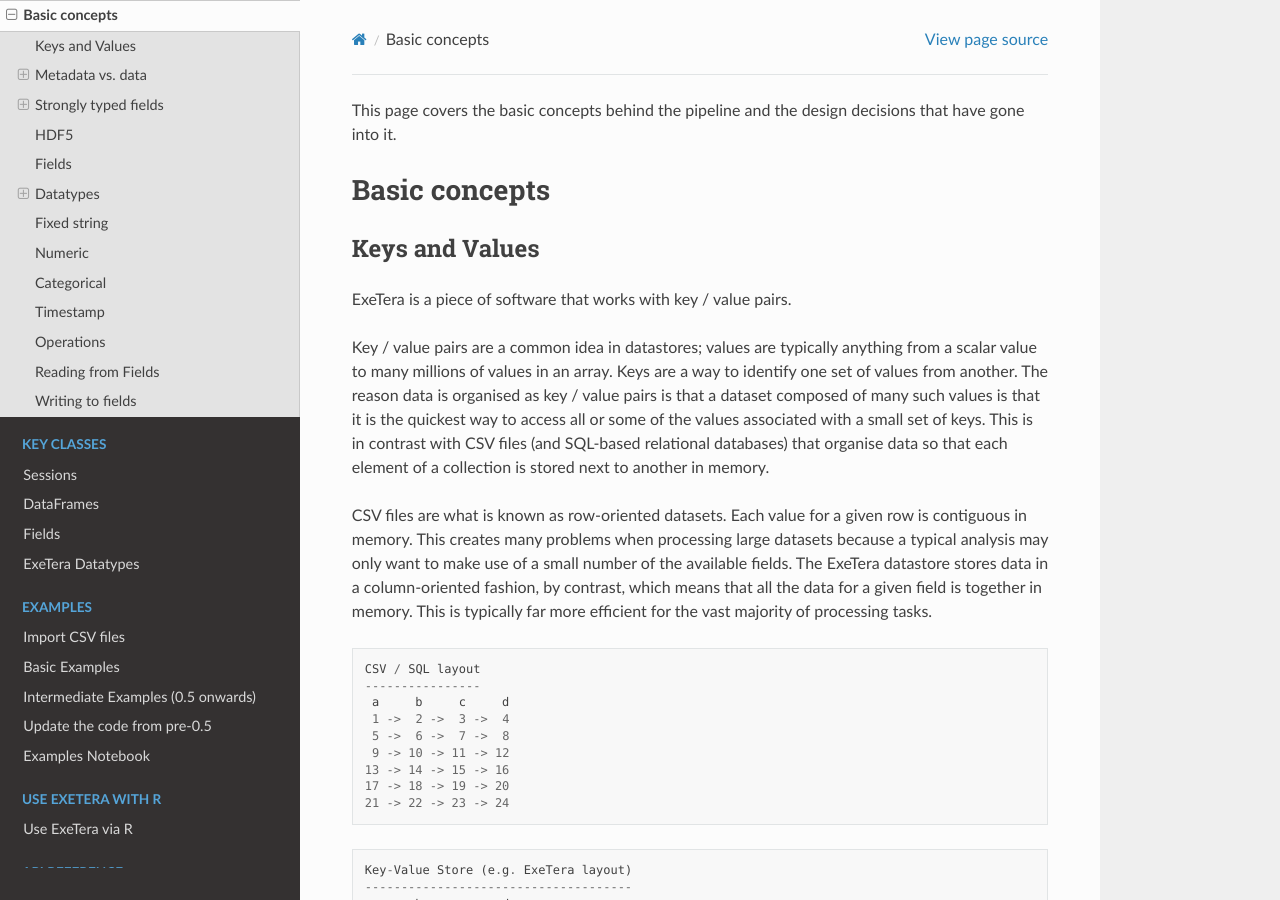
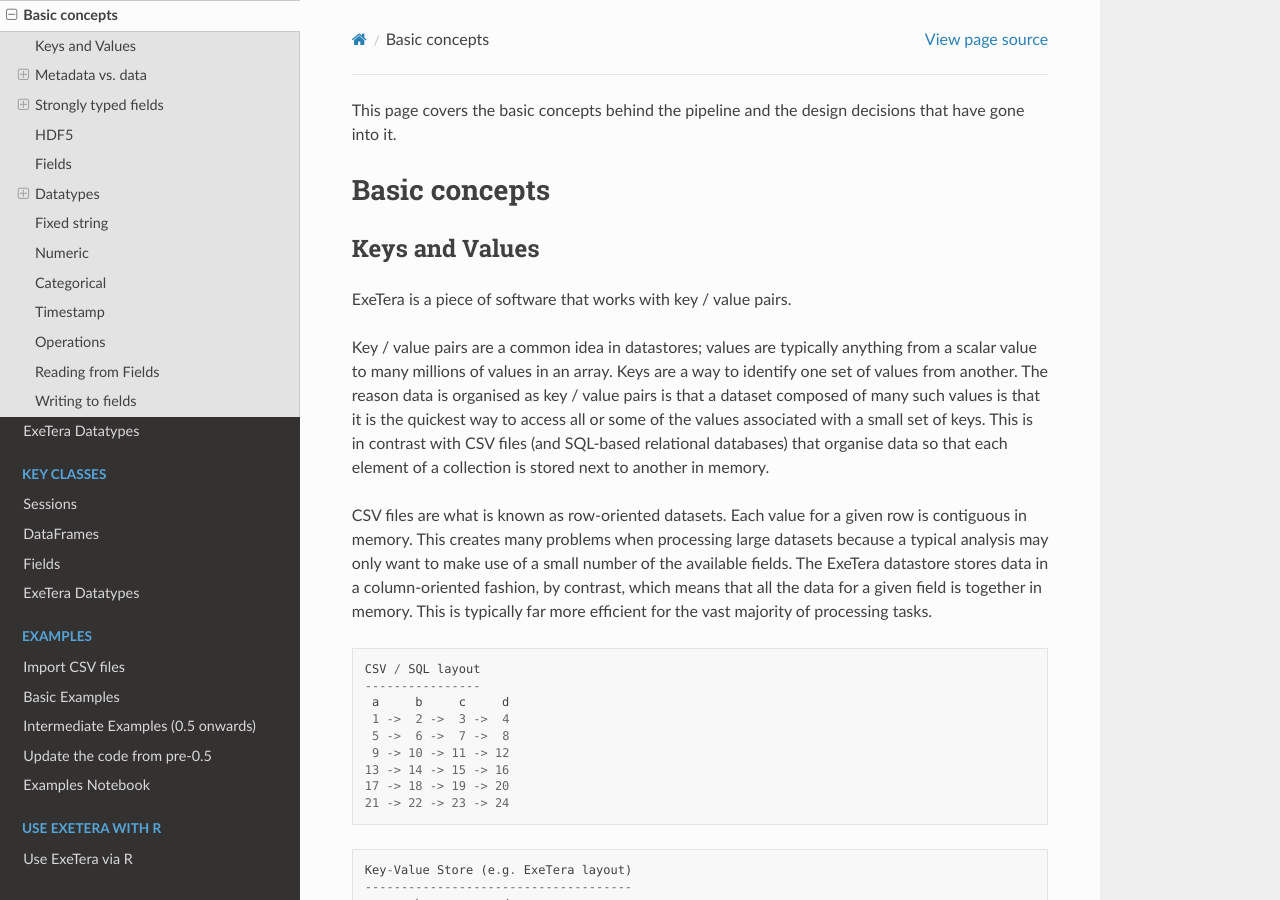
Before and after one commit to KCL-BMEIS/ExeTera, a Sphinx documentation site: the page built from docs/basic_concepts.md, in a window 1280 px wide and 900 px high. Built offline with Sphinx 7.4.7 and the Read the Docs theme 2.0.0, drawn with Linux system fonts in a browser that asks for light colours; pages that are not in the unit, such as notebooks, are missing from menus.

Commit message:
minor update on links

````diff
--- a/docs/basic_concepts.md
+++ b/docs/basic_concepts.md
@@ -149,9 +149,9 @@
 ## Writing to fields
 Fields are written to in one of three ways:
 
- * one or more calls to `write_part`, followed by `flush`
- * a single call to `write`
- * writing to the data member, if overwriting existing contents but maintaining the field length
+- one or more calls to `write_part`, followed by `flush`
+- a single call to `write`
+- writing to the data member, if overwriting existing contents but maintaining the field length
 
 ```
 w = session.create_numeric(dataset, 'foo', 'int32')
--- a/docs/index.rst
+++ b/docs/index.rst
@@ -27,6 +27,7 @@
 
    whatisexetera.md
    basic_concepts.md
+   datatypes.md
 
 .. toctree::
     :maxdepth: 1
````
Also changed, not shown: docs/basic_examples.md (+1 -1 lines), docs/roadmap.md (+2 -2 lines).
